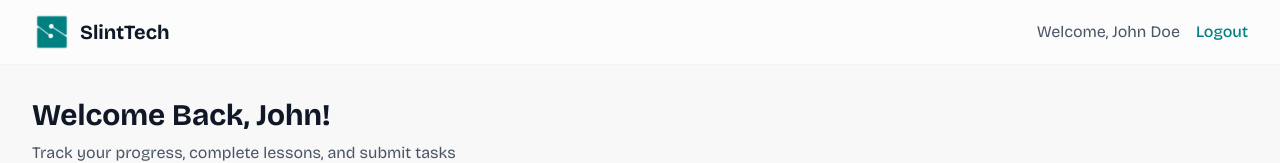
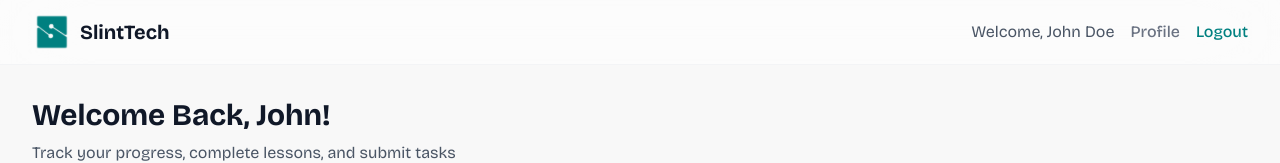
Before and after one commit to SLINT-Tech/slinttech.org, a React (Vite) app: page /dashboard in a window 1280 px wide. Shown: the top 163 px of the page. Built offline with nearby package versions, Linux system fonts and the light colour scheme.

Commit message:
Updated App.tsx

```diff
--- a/src/App.tsx
+++ b/src/App.tsx
@@ -25,6 +25,8 @@ import MentorMenteesPage from './Pages/MentorMenteesPage';
 import MentorSubmissionsPage from './Pages/MentorSubmissionsPage';
 import MentorCourseDetailPage from './Pages/MentorCourseDetailPage';
 import MentorCoursesPage from './Pages/MentorCoursesPage';
+import MentorMenteeDetailPage from './Pages/MentorMenteeDetailPage';
+import MenteeProfilePage from './Pages/MenteeProfilePage';
 
 function App() {
   return (
--- a/src/Pages/MenteeDashboard.tsx
+++ b/src/Pages/MenteeDashboard.tsx
@@ -165,6 +165,12 @@ const MenteeDashboard = () => {
             </Link>
             <div className="flex items-center gap-4">
               <span className="text-gray-600">Welcome, {menteeData.fullName}</span>
+              <Link
+                to="/profile"
+                className="text-gray-500 hover:text-gray-700 font-medium cursor-pointer"
+              >
+                Profile
+              </Link>
               <Link
                 to="/login"
                 className="text-[#008080] hover:text-teal-700 font-medium"
```
